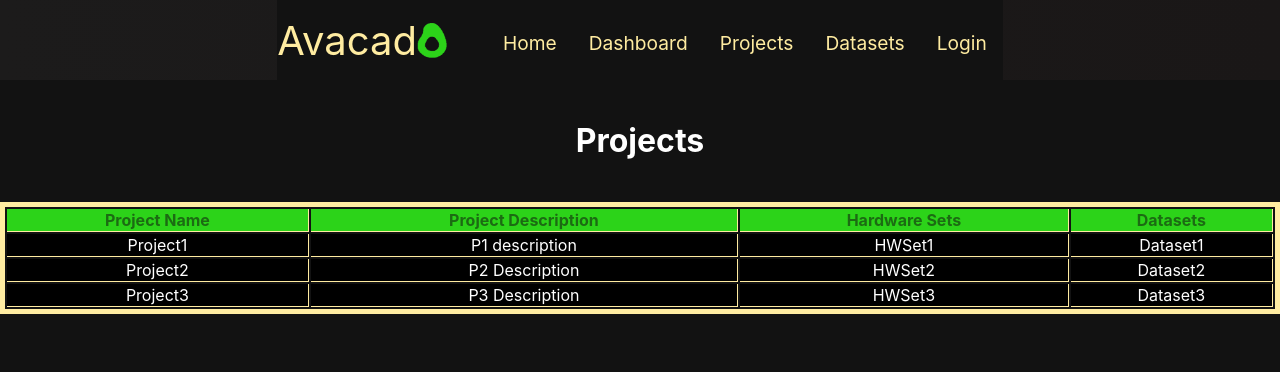
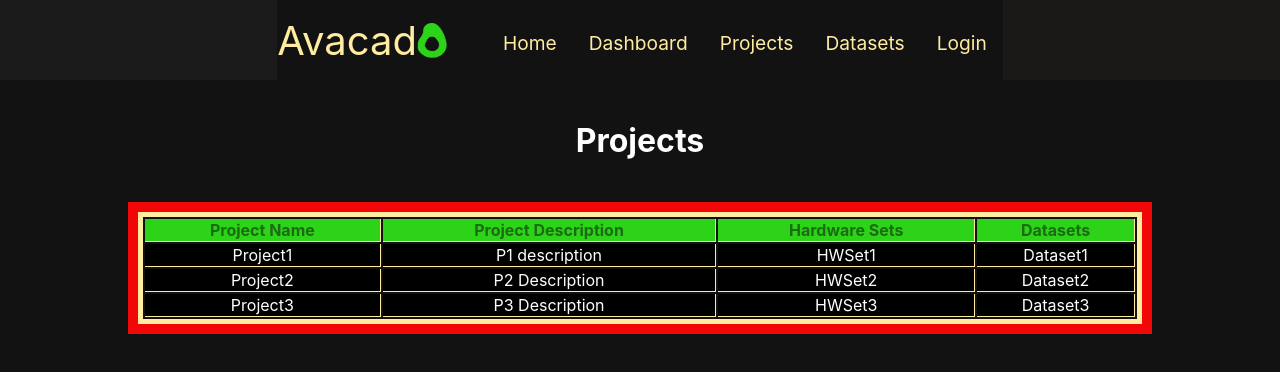
Before and after one commit to jacobgeorge3/Haas-Platform, a React (Create React App) app: page /projects in a window 1280 px wide. Shown: the top 372 px of the page. Built offline with nearby package versions, Linux system fonts and the light colour scheme.

Commit message:
Table can live in a container now

```diff
--- a/src/components/projectoverview.js
+++ b/src/components/projectoverview.js
@@ -2,7 +2,7 @@ import React from 'react';
 import { useTable } from 'react-table'
 import '../styles/table.css'
 
-function Table(props) {
+function ProjectOverview(props) {
 
   const data = React.useMemo(
     () => props.data,
@@ -78,4 +78,4 @@ function Table(props) {
   )
 }
 
-export default Table;
+export default ProjectOverview;
--- a/src/pages/Landing.js
+++ b/src/pages/Landing.js
@@ -7,7 +7,6 @@ import React from "react";
 import {BrowserRouter as Router, Switch, Route} from 'react-router-dom';
 
 class Landing extends React.Component {
-
   render() {
     return (
         <>
--- a/src/pages/Projects.js
+++ b/src/pages/Projects.js
@@ -36,7 +36,10 @@ function Project (){
           <div className='header'>
           <h1>Projects</h1>
          </div>
-         <ProjectOverview data={data}/>
+         <div className='projectoverview'>
+           <ProjectOverview data={data}/>
+         </div>
+
         </div>
 
 
--- a/src/styles/project.css
+++ b/src/styles/project.css
@@ -10,28 +10,12 @@
   text-align: center;
 }
 
-/* Create three unequal columns that floats next to each other */
-.column {
-  background-color: #121212;
-  float: left;
+.projectoverview {
+  background-color: #f10707;
+  margin-left: 10%;
   padding: 10px;
-}
-
-/* Left and right column */
-.column.side {
-  width: 10%;
-}
-
-/* Middle column */
-.column.middle {
-  width: 50%;
-}
-
-/* Clear floats after the columns */
-.row:after {
-  content: "";
-  display: table;
-  clear: both;
+  max-width: 80%;
+  max-height: 60%;
 }
 
 
--- a/src/styles/table.css
+++ b/src/styles/table.css
@@ -1,5 +1,4 @@
 table{
-    position: absolute;
     width: 100%;
     border: solid 5px #FFECA1;
 }
```
